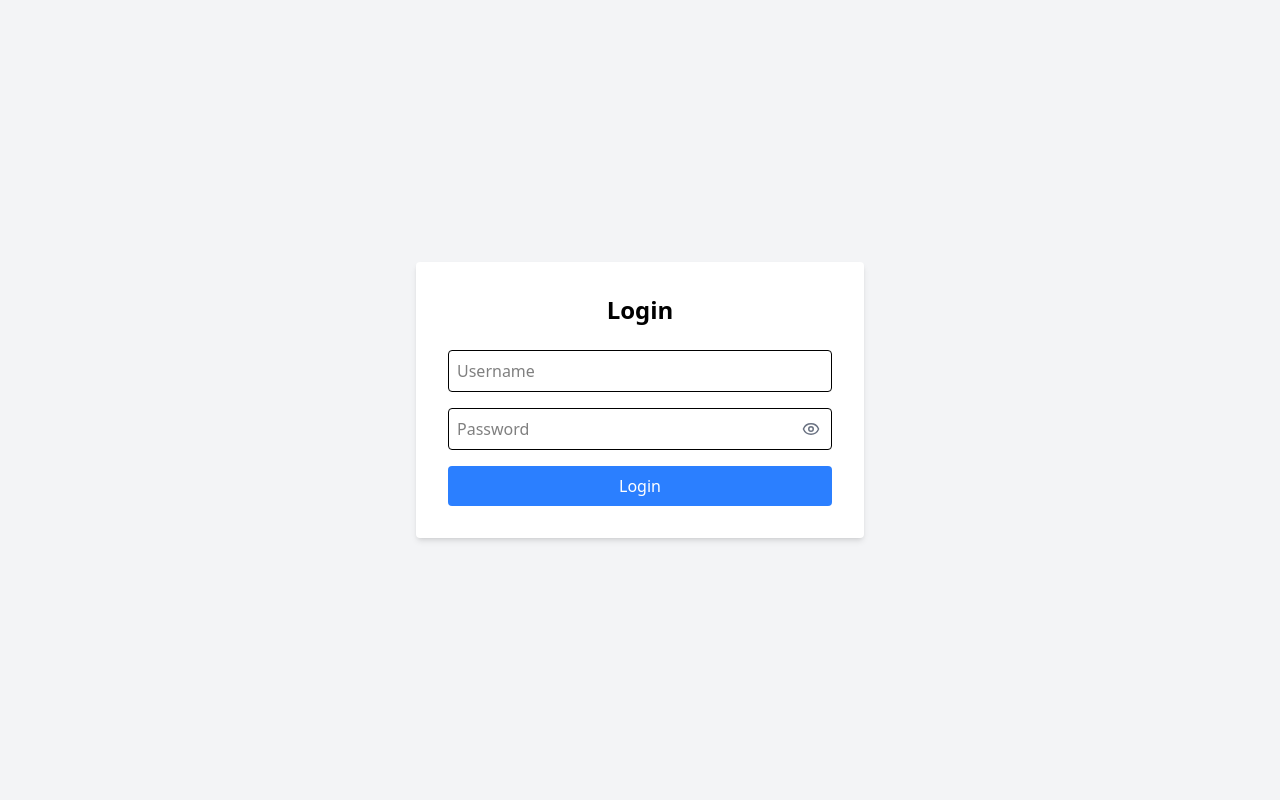
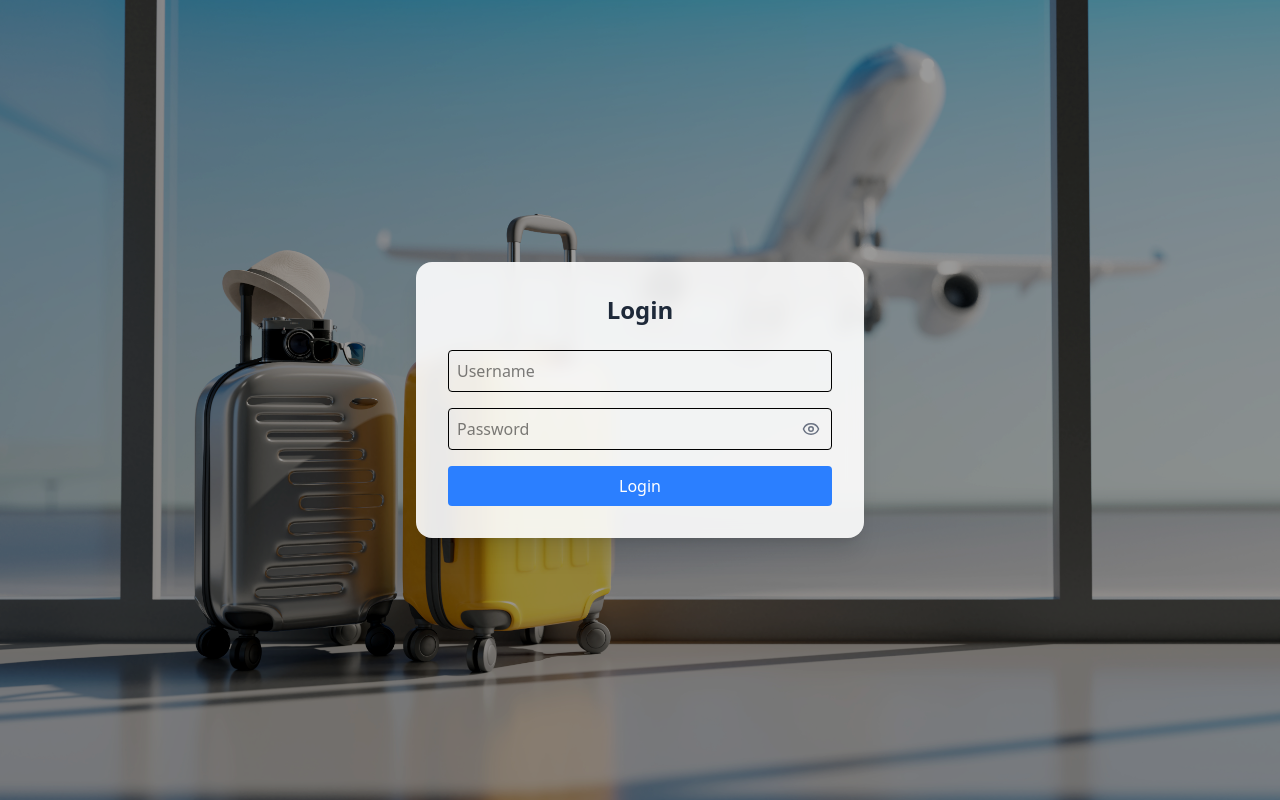
Before and after one commit to TaylorGarry/Task_Managment, a React (Vite) app in the folder Client/: page /#/login in a window 1280 px wide. Built offline with nearby package versions, Linux system fonts and the light colour scheme; no server answers.

Commit message:
Shift restriction change ,bg image for login page

```diff
--- a/Client/src/components/TaskStatus.jsx
+++ b/Client/src/components/TaskStatus.jsx
@@ -77,7 +77,7 @@ const TaskStatus = () => {
     : employees;
 
   return (
-    <div className="p-6 mt-16 relative min-h-[70vh]">
+    <div className="p-6 mt-10 relative min-h-[70vh]">
       {loading && (
         <div className="absolute inset-0 flex items-center justify-center bg-white/70 backdrop-blur-sm z-20">
           <div className="flex space-x-2">
@@ -88,7 +88,7 @@ const TaskStatus = () => {
         </div>
       )}
 
-      <h2 className="text-2xl font-bold mb-6 text-gray-800">Task Status</h2>
+      <h2 className="text-2xl font-bold mb-3 text-gray-800">Task Status</h2>
       <div className="flex flex-col sm:flex-row gap-4 mb-6">
         <input
           type="date"
--- a/Client/src/pages/Login.jsx
+++ b/Client/src/pages/Login.jsx
@@ -31,9 +31,16 @@ const Login = () => {
   };
 
   return (
-    <div className="flex justify-center items-center h-screen bg-gray-100">
-      <div className="bg-white p-8 rounded shadow-md w-full max-w-md">
-        <h2 className="text-2xl font-bold mb-6 text-center">Login</h2>
+    <div
+      className="flex justify-center items-center h-screen bg-cover bg-center relative"
+      style={{
+        backgroundImage: "url('/travel-insurance.jpeg')",
+      }}
+    >
+      <div className="absolute inset-0 bg-black/40"></div>
+
+      <div className="relative bg-white/90 backdrop-blur-sm p-8 rounded-2xl shadow-xl w-full max-w-md">
+        <h2 className="text-2xl font-bold mb-6 text-center text-gray-800">Login</h2>
         <form onSubmit={handleSubmit(onSubmit)} className="space-y-4">
           <input
             type="text"
@@ -49,7 +56,7 @@ const Login = () => {
               className="w-full p-2 border rounded pr-10"
             />
             <span
-              className="absolute right-3 top-1/2 -translate-y-1/2 z-10 cursor-pointer text-gray-500"
+              className="absolute right-3 top-1/2 -translate-y-1/2 cursor-pointer text-gray-500"
               onClick={() => setShowPassword(!showPassword)}
             >
               {showPassword ? <EyeOff size={18} /> : <Eye size={18} />}
@@ -59,21 +66,17 @@ const Login = () => {
           <button
             type="submit"
             disabled={loading}
-            className={`w-full p-2 rounded text-white ${
-              loading ? "bg-blue-300 cursor-not-allowed" : "bg-blue-500 hover:bg-blue-600"
-            }`}
+            className={`w-full p-2 rounded text-white ${loading
+              ? "bg-blue-300 cursor-not-allowed"
+              : "bg-blue-500 hover:bg-blue-600"
+              }`}
           >
             {loading ? "Logging in..." : "Login"}
           </button>
         </form>
-        {/* <p className="mt-4 text-center">
-          Don't have an account?{" "}
-          <Link to="/signup" className="text-blue-500 underline">
-            Sign Up
-          </Link>
-        </p> */}
       </div>
     </div>
+
   );
 };
 
```
Also changed, not shown: Client/public/travel-insurance.jpeg (added), 1 other file (tests, documents, lock files or other folders).
